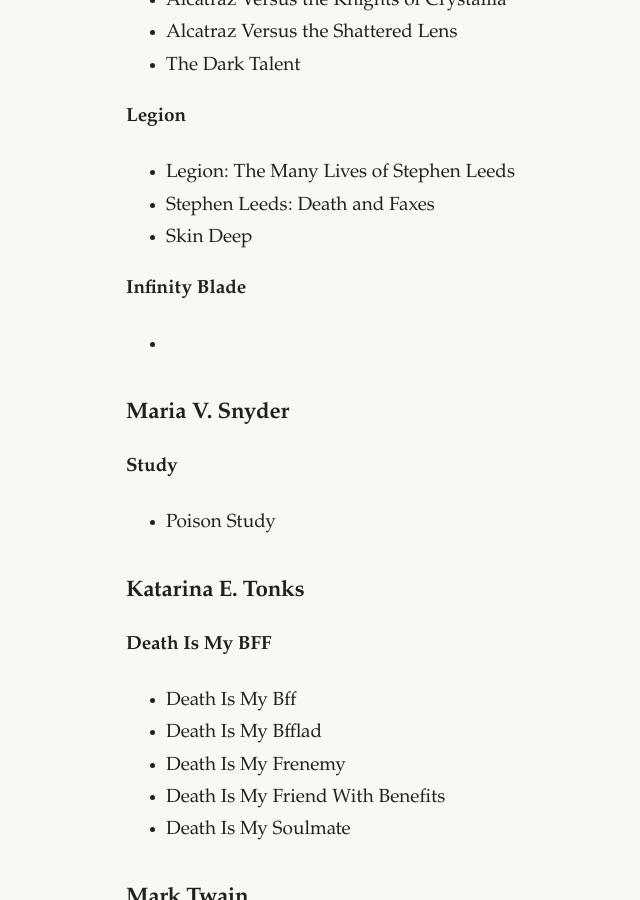
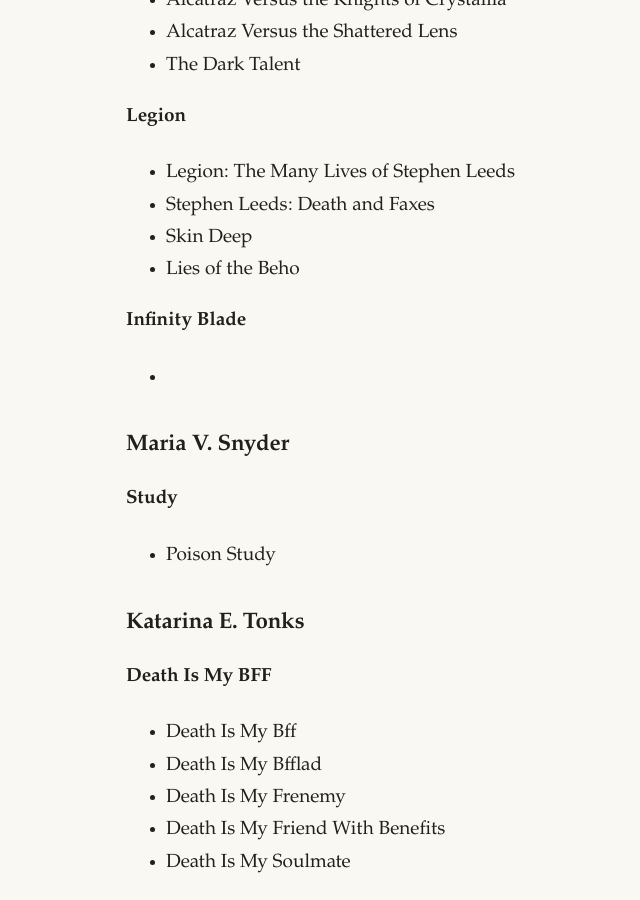
Before and after one commit to topearebi/aroamjti, a Jekyll site: the page built from books.md, in a window 1280 px wide and 900 px high, scrolled down 7407 px. Shown: the whole window, without its empty margins (210-850 px from the left). Built offline with Jekyll 4.4.1, drawn with Linux system fonts in a browser that asks for light colours.

Commit message:
Last Sync: 2026-07-04 12:32 (Mobile)

```diff
--- a/books.md
+++ b/books.md
@@ -219,6 +219,7 @@
   - Legion: The Many Lives of Stephen Leeds
   - Stephen Leeds: Death and Faxes
   - Skin Deep
+  - Lies of the Beho
 
 **Infinity Blade**
   -
```
